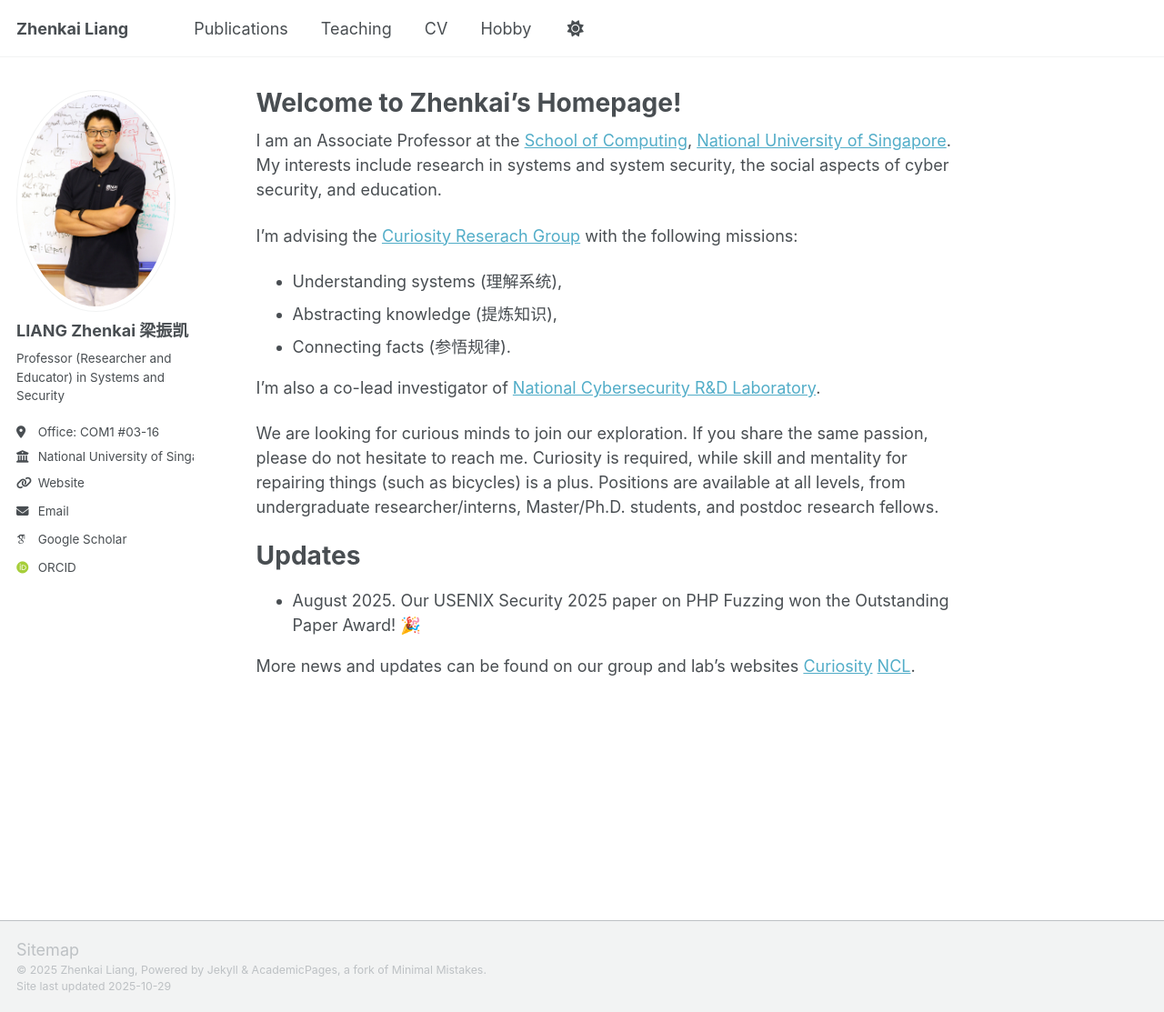
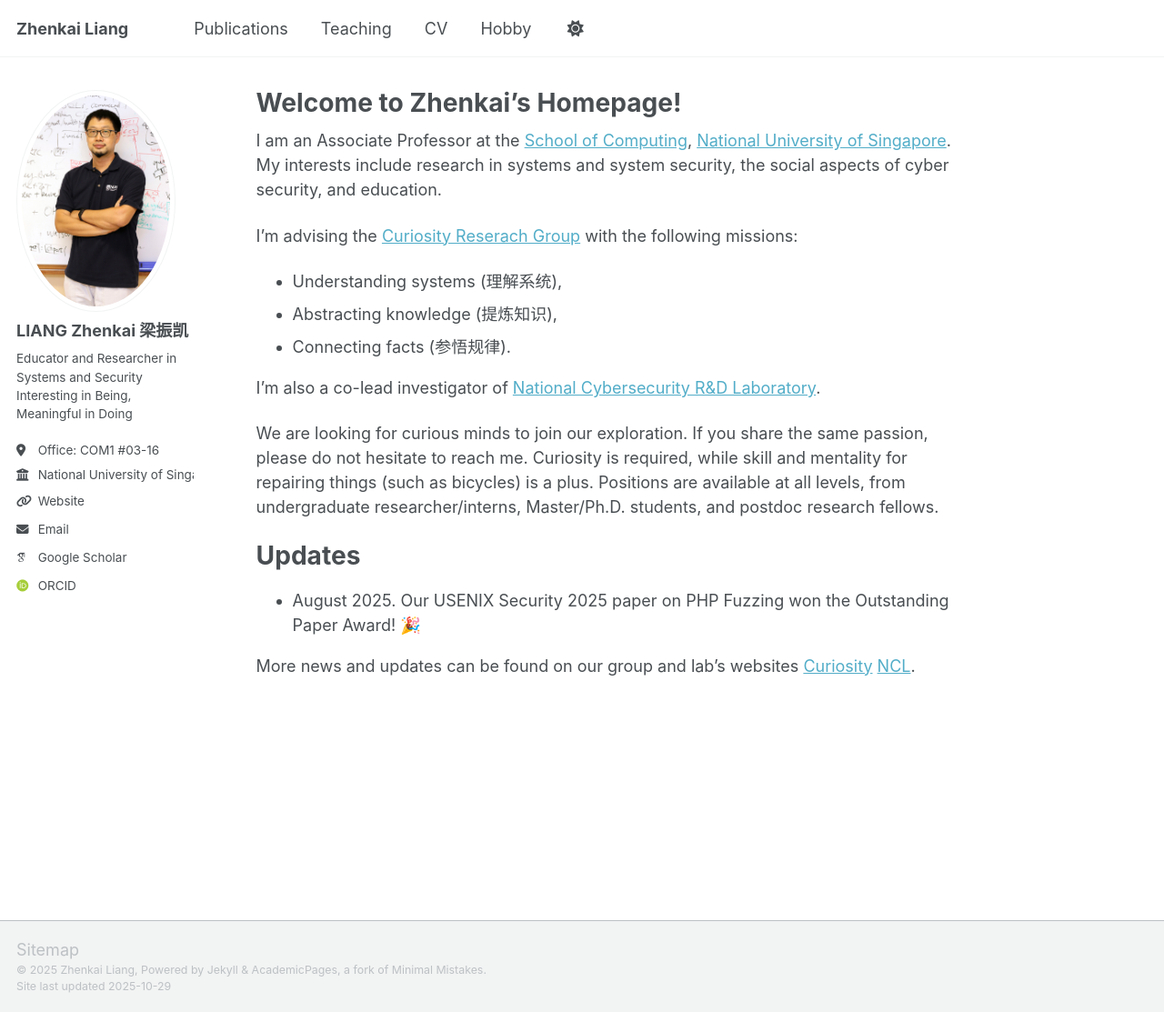
Before and after one commit to zhenkai-liang/zhenkai-liang.github.io, a Jekyll site: the page built from _pages/about.md, in a window 1280 px wide and 1113 px high. Shown: the whole window at 91% size. Built offline with Jekyll 4.4.1, drawn with Linux system fonts in a browser that asks for light colours; some web fonts are replaced; a script that is not in the unit is left out.

Commit message:
Update _config.yml

```diff
--- a/_config.yml
+++ b/_config.yml
@@ -25,7 +25,7 @@ author:
   avatar           : "liangzk20.jpg"
   name             : "LIANG Zhenkai 梁振凯"
   pronouns         : # example: "she/her"
-  bio              : "Professor (Researcher and Educator) in Systems and Security"
+  bio              : "Educator and Researcher in Systems and Security <br> Interesting in Being, Meaningful in Doing"
   location         : "Office: COM1 #03-16"
   employer         : "National University of Singapore"
   uri              : “https://www.comp.nus.edu.sg/~liangzk"
```
